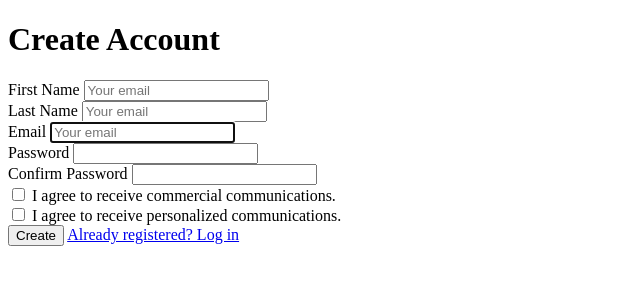
After one commit to P1mba/test1, a Django app: page /authentication/register/ in a window 1280 px wide. The commit adds this page. Shown: the top 300 px of the page, without its empty margins (0-640 px from the left). Run offline with Django 5.2, Linux system fonts and the light colour scheme; some libraries are stand-ins or nearby versions.

Commit message:
i've done with users app

```diff
--- a/main/templates/main/base.html
+++ b/main/templates/main/base.html
@@ -7,6 +7,7 @@
     <title>{% block title %}{% endblock %}</title>
     <link rel="stylesheet" href="{% static 'main/styles/style.css' %}">
     <link rel="stylesheet" href="{% static 'main/scripts/script.js' %}">
+    <script src="https://unpkg.com/htmx.org@1.9.10"></script>
 </head>
 <body>
     {% block body %}{% endblock %}
--- /dev/null
+++ b/main/templates/main/register.html
@@ -0,0 +1,65 @@
+{% extends 'main/base.html' %}
+
+{% block title %}Create Account{% endblock %}
+
+{% block body %}
+    <h1>Create Account</h1>
+    <form method="post" class="reg-form">
+        {% csrf_token %}
+        <div class="form-group">
+            <label for="{{ form.first_name.id_for_label }}">First Name</label>
+            {{ form.first_name }}
+            {% if form.first_name.errors %}
+                <div class="error">{{ form.first_name.errors }}</div>
+            {% endif %}
+        </div>
+        <div class="form-group">
+            <label for="{{ form.last_name.id_for_label }}">Last Name</label>
+            {{ form.last_name }}
+            {% if form.last_name.errors %}
+                <div class="error">{{ form.last_name.errors }}</div>
+            {% endif %}
+        </div>
+        <div class="form-group">
+            <label for="{{ form.email.id_for_label }}">Email</label>
+            {{ form.email }}
+            {% if form.email.errors %}
+                <div class="error">{{ form.email.errors }}</div>
+            {% endif %}
+        </div>
+        <div class="form-group">
+            <label for="{{ form.password1.id_for_label }}">Password</label>
+            {{ form.password1 }}
+            {% if form.password1.errors %}
+                <div class="error">{{ form.password1.errors }}</div>
+            {% endif %}
+        </div>
+        <div class="form-group">
+            <label for="{{ form.password2.id_for_label }}">Confirm Password</label>
+            {{ form.password2 }}
+            {% if form.password2.errors %}
+                <div class="error">{{ form.password2.errors }}</div>
+            {% endif %}
+        </div>
+        <div class="checkbox-form">
+            {{ form.marketing_consent1 }}
+            <label for="{{ form.marketing_consent1.id_for_label }}">
+                I agree to receive commercial communications.
+            </label>
+            {% if form.marketing_consent1.errors %}
+                <div class="error">{{ form.marketing_consent1.errors }}</div>
+            {% endif %}
+        </div>
+        <div class="checkbox-form">
+            {{ form.marketing_consent2 }}
+            <label for="{{ form.marketing_consent2.id_for_label }}">
+                I agree to receive personalized communications.
+            </label>
+            {% if form.marketing_consent2.errors %}
+                <div class="error">{{ form.marketing_consent2.errors }}</div>
+            {% endif %}
+        </div>
+        <button type="submit">Create</button>
+        <a href="{% url 'users:login' %}" class="link">Already registered? Log in</a>
+    </form>
+{% endblock %}
--- a/test1/urls.py
+++ b/test1/urls.py
@@ -19,5 +19,6 @@ from django.urls import path, include
 
 urlpatterns = [
     path('admin/', admin.site.urls),
-    path('', include('main.urls'))
+    path('', include('main.urls')),
+    path('authentication/', include('users.urls', namespace="users")),
 ]
--- a/users/forms.py
+++ b/users/forms.py
@@ -12,16 +12,16 @@ class CustomUserCreationForm(UserCreationForm):
                              widget=forms.EmailInput(attrs={'class':
                                                             'input-register form-control',
                                                             'placeholder': 'Your email',}))
-    first_name = forms.CharField(required=True, max_length=50, widget=forms.EmailInput(attrs={'class':
+    first_name = forms.CharField(required=True, max_length=50, widget=forms.TextInput(attrs={'class':
                                                             'input-register form-control',
                                                             'placeholder': 'Your email',}))
-    last_name = forms.CharField(required=True, max_length=50, widget=forms.EmailInput(attrs={'class':
+    last_name = forms.CharField(required=True, max_length=50, widget=forms.TextInput(attrs={'class':
                                                             'input-register form-control',
                                                             'placeholder': 'Your email',}))
-    password1 = forms.CharField(required=True, widget=forms.EmailInput(attrs={'class': 'input-register form-control',
+    password1 = forms.CharField(required=True, widget=forms.TextInput(attrs={'class': 'input-register form-control',
                                                                               'plaseholder': 'Your password'}))
 
-    password2 = forms.CharField(required=True, widget=forms.EmailInput(attrs={'class': 'input-register form-control',
+    password2 = forms.CharField(required=True, widget=forms.TextInput(attrs={'class': 'input-register form-control',
                                                                             'plaseholder': 'Your password'}))
 
     marketing_consent1 = forms.BooleanField(required=False, label='I agree to receive commerical, promotional, and marketing communication.',
@@ -32,7 +32,7 @@ class CustomUserCreationForm(UserCreationForm):
 
     class Meta:
         model = User
-        field =['first_name', 'last_name', 'email', 'password1', 'password2',
+        fields =['first_name', 'last_name', 'email', 'password1', 'password2',
                 'marketing_consent1', 'marketing_consent2']
 
     def clean_email(self):
@@ -44,8 +44,8 @@ class CustomUserCreationForm(UserCreationForm):
     def save(self, commit=True):
         user = super().save(commit=False)
         user.username = None
-        user.marketing_consent1 = self.cleaned_data('marketing_consent1')
-        user.marketing_consent2 = self.cleaned_data('marketing_consent2')
+        user.marketing_consent1 = self.cleaned_data['marketing_consent1']
+        user.marketing_consent2 = self.cleaned_data['marketing_consent2']
 
         if commit:
             user.save()
@@ -58,7 +58,7 @@ class CustomUserLoginForm(AuthenticationForm):
                                                              'placeholder': 'Your email'}))
     password = forms.CharField(
         label="Password",
-        widget=forms.TextInput(attrs={"autofocus": True,
+        widget=forms.PasswordInput(attrs={"autofocus": True,
                                         'class': 'input-register form-control',
                                         'placeholder': 'Your email'})
     )
@@ -68,7 +68,7 @@ class CustomUserLoginForm(AuthenticationForm):
         password = self.cleaned_data.get('password')
 
         if email and password:
-            self.user_cache = authenticate(self.request, email=email, password=password)
+            self.user_cache = authenticate(self.request, username=email, password=password)
             if self.user_cache is None:
                 raise forms.ValidationError("Invalid email or password.")
             elif not self.user_cache.is_active:
--- a/users/models.py
+++ b/users/models.py
@@ -12,6 +12,7 @@ class CustomUserManager(BaseUserManager):
                           , **extra_fields)
         user.set_password(password)
         user.save(using=self.db)
+        return user
 
     def create_superuser(self, email, first_name, last_name, password=None, **extra_fields):
         extra_fields.setdefault("is_staff", True)
--- /dev/null
+++ b/users/urls.py
@@ -0,0 +1,14 @@
+from django.urls import path
+from . import views
+
+app_name = 'users'
+
+urlpatterns = [
+    path("register/", views.register, name="register"),
+    path("login/", views.login_view, name="login"),
+    path("profile/", views.profile_view, name="profile"),
+    path("account-details/", views.account_detail, name="account_detail"),
+    path("edit-account-details/", views.edit_account_details, name="edit_account_details"),
+    path("update-account-details", views.update_account_details, name="update_account_details"),
+    path("logout/", views.logout_view, name="logout"),
+]
--- a/users/views.py
+++ b/users/views.py
@@ -1,3 +1,61 @@
-from django.shortcuts import render
+from django.shortcuts import render, redirect
+from django.contrib.auth import login, authenticate, logout
+from django.contrib.auth.decorators import login_required
+from .forms import CustomUserCreationForm, CustomUserLoginForm, CustomUserUpdateForm
+from .models import CustomUser
+# Create your views here.
 
-# Create your views here.
+def register(request):
+    if request.method == "POST":
+        form = CustomUserCreationForm(request.POST)
+        if form.is_valid():
+            user = form.save()
+            login(request, user, backend='django.contrib.auth.backends.ModelBackend')
+            return redirect("users:profile")
+    else:
+        form = CustomUserCreationForm()
+    return render(request, "main/register.html", {"form": form})
+
+def login_view(request):
+    if request.method == "POST":
+        form  = CustomUserLoginForm(request=request, data=request.POST)
+        if form.is_valid():
+            user = form.get_user()
+            login(request, user, backend='django.contrib.auth.backends.ModelBackend')
+            return redirect("users:profile")
+    else:
+        form = CustomUserLoginForm()
+    return render(request, "main/login.html", {'form': form})
+
+@login_required
+def profile_view(request):
+    return render(request, 'main/profile.html', {"user": request.user})
+
+@login_required
+def account_detail(request):
+    user = CustomUser.objects.get(id=request.user.id)
+    return render(request, 'main/partials/account_details.html',
+                  {"user": user})
+
+@login_required
+def edit_account_details(request):
+    form = CustomUserUpdateForm(instance=request.user)
+    return render(request, 'main/partials/edit_account_details.html',
+                  {"user": request.user, "form": form})
+
+@login_required
+def update_account_details(request):
+    if request.method == "POST":
+        form = CustomUserUpdateForm(instance=request.user)
+        if form.is_valid():
+            user = form.save(commit=False)
+            user.clean()
+            user.save()
+            return render(request, 'main/partials/account_details.html', {"user": user})
+        else:
+            return render(request, 'main/partials/account_details.html', {"user": request.user, "form": form})
+    return render(request, 'main/partials/account_details.html', {"user": request.user})
+
+def logout_view(request):
+    logout(request)
+    return redirect('users:register')
```
Also changed, not shown: main/templates/main/login.html (added, +26 -0 lines), main/templates/main/partials/account_details.html (added, +37 -0 lines), main/templates/main/partials/edit_account_details.html (added, +25 -0 lines), main/templates/main/profile.html (added, +20 -0 lines).
